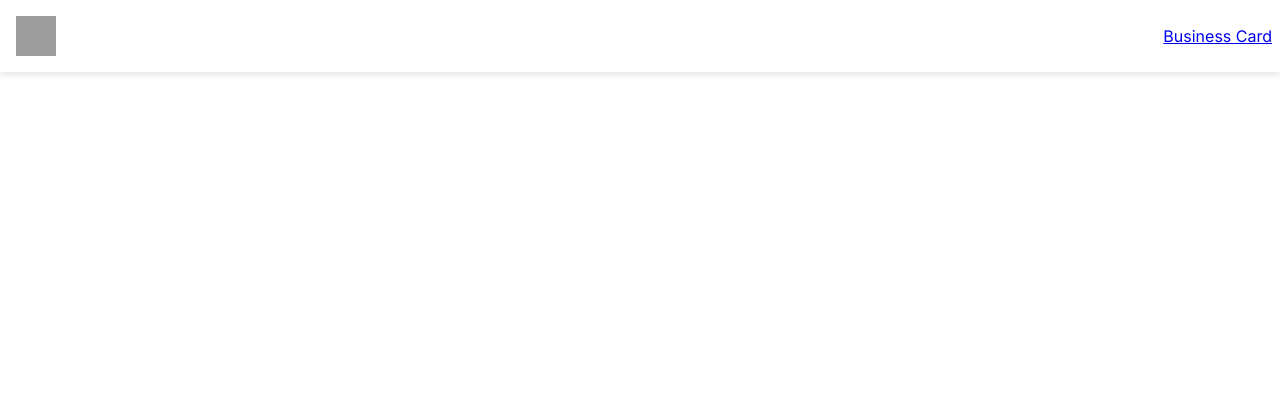
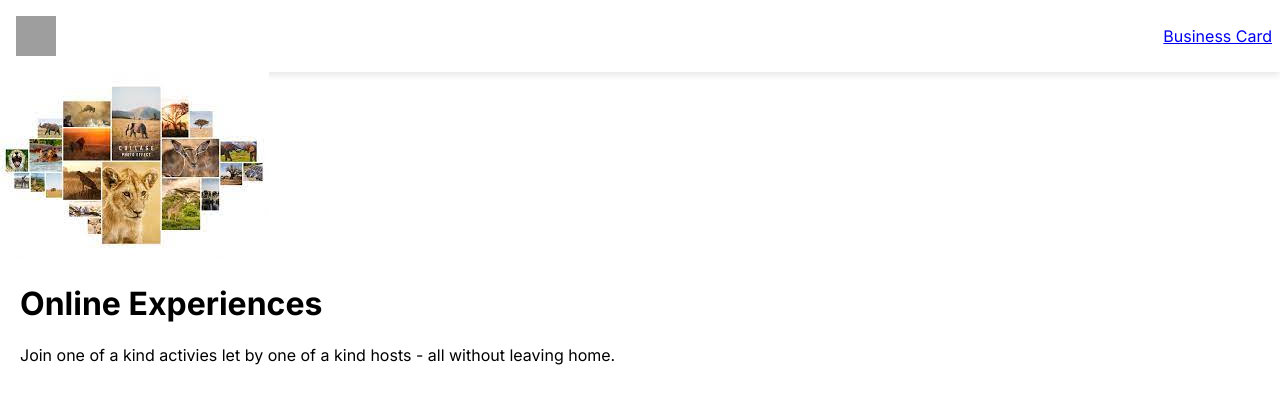
Before and after one commit to brandonfelty/react_tutorial, a React (Create React App) app: page /airbnb in a window 1280 px wide. Shown: the top 404 px of the page. Built offline with nearby package versions, Linux system fonts and the light colour scheme; grey boxes are pictures that could not be loaded.

Commit message:
adds hero content

```diff
--- /dev/null
+++ b/src/components/Hero.css
@@ -0,0 +1,3 @@
+.hero-content {
+  padding-left: 20px;
+}
--- /dev/null
+++ b/src/components/Hero.jsx
@@ -0,0 +1,17 @@
+import React from 'react';
+import './Hero.css';
+import collage from '../collage.png';
+
+const Hero = () => {
+  return (
+    <div className='hero'>
+      <img src={collage} alt='hero-collage' />
+      <div className='hero-content'>
+        <h1>Online Experiences</h1>
+        <p>Join one of a kind activies let by one of a kind hosts - all without leaving home.</p>
+      </div>
+    </div>
+  )
+}
+
+export default Hero
--- a/src/pages/AirBNB.jsx
+++ b/src/pages/AirBNB.jsx
@@ -1,11 +1,14 @@
 import React from 'react'
 import NavBar from '../components/NavBar';
+import Hero from '../components/Hero';
+
 import './AirBNB.css';
 
 const AirBNB = () => {
   return (
     <div className='airbnb'>
       <NavBar pic='airbnb' title='' subtitle="" />
+      <Hero />
     </div>
   )
 }
```
Also changed, not shown: src/collage.png (added).
